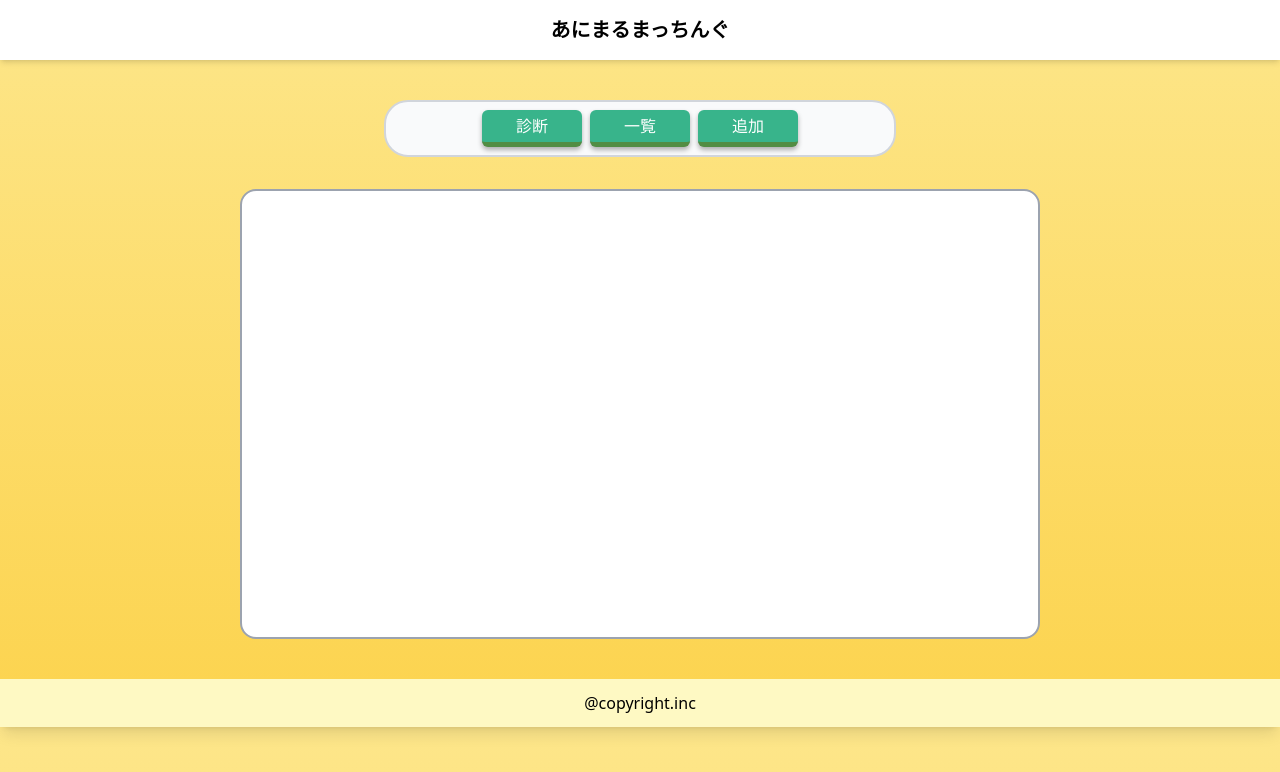
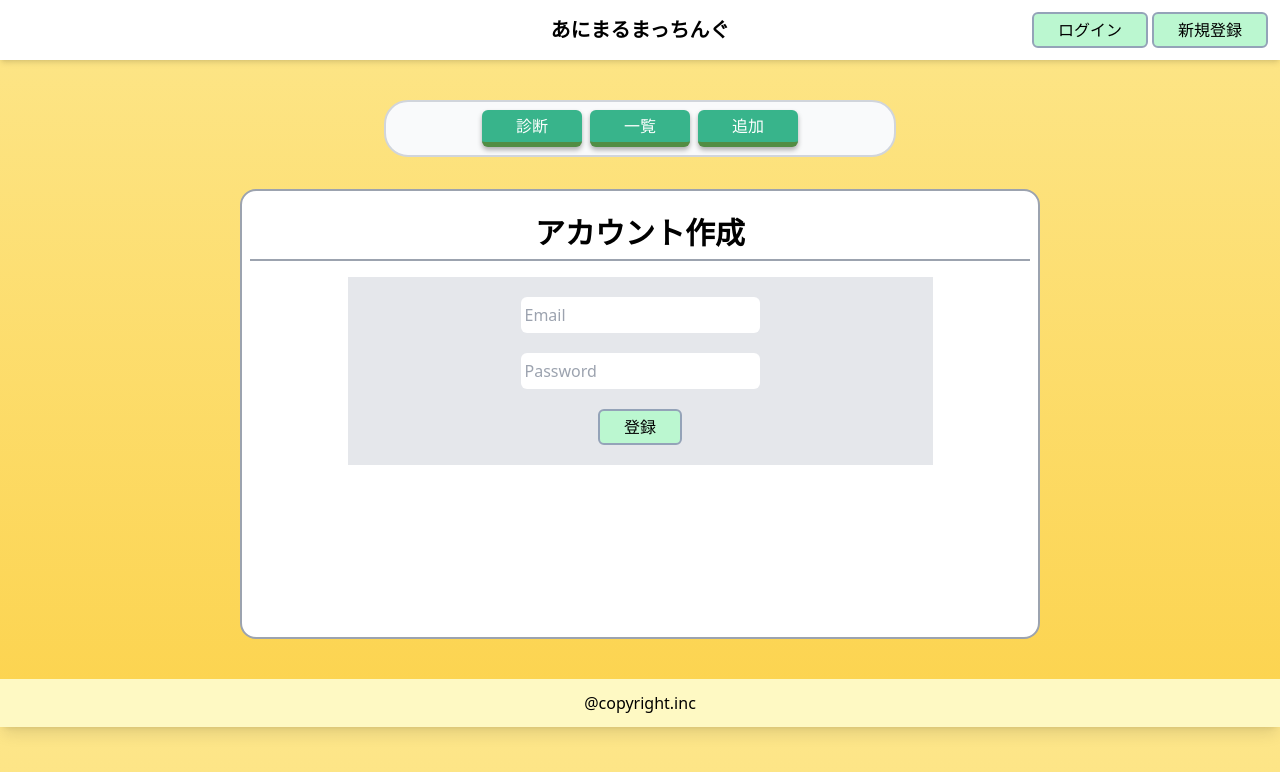
Before and after one commit to igarashi20176/animal-matching, a Vue app: page /sign-in in a window 1280 px wide. Shown: the top 772 px of the page. Built offline with nearby package versions, Linux system fonts and the light colour scheme; no server answers.

Commit message:
add register

```diff
--- a/package.json
+++ b/package.json
@@ -12,6 +12,7 @@
     "@headlessui/vue": "^1.7.2",
     "@heroicons/vue": "^2.0.11",
     "firebase": "^9.11.0",
+    "firebaseui": "^6.0.1",
     "uuid4": "^2.0.3",
     "vue": "^3.2.37",
     "vue-router": "^4.1.5",
--- a/src/parts/TheHeader.vue
+++ b/src/parts/TheHeader.vue
@@ -1,11 +1,25 @@
 <template>
-  <header class="bg-[#fff] p-4 text-center shadow-md">
+  <header class="relative w-full flex justify-center items-center bg-[rgb(255,255,255)] p-4 shadow-md">
     <h2 class="font-bold text-xl">{{ title }}</h2>
+    <div class="absolute right-3">
+      <router-link class="mr-1" to="/register">
+        <TheNormalBtn>
+          ログイン
+        </TheNormalBtn>
+      </router-link>
+      <router-link to="/sign-in">
+        <the-normal-btn>
+          新規登録
+        </the-normal-btn>
+      </router-link>
+    </div>
   </header>
+
 </template>
 
 <script setup>
   import { defineProps } from "vue";
+  import TheNormalBtn from "../parts/TheNormalBtn.vue";
 
   defineProps({
     title: String
--- a/src/parts/TheNormalBtn.vue
+++ b/src/parts/TheNormalBtn.vue
@@ -1,6 +1,6 @@
 <template>
   <button
-    class="py-2 px-6 border-2 border-gray-400 rounded-md bg-green-200 transition-all hover:bg-green-300 hover:text-[#fff]">
+    class="py-1 px-6 border-2 font-medium border-slate-400 rounded-md transition-all bg-green-200 hover:bg-green-300 hover:translate-y-[-1px]">
     <slot>ボタン</slot>
   </button>
 </template>
--- a/src/router/router.js
+++ b/src/router/router.js
@@ -19,6 +19,16 @@ const routes = [
         name: 'add',
         component: Add
     },
+    {
+        path: '/register',
+        name: "register",
+        component: () => import("../views/Register.vue")
+    },
+    {
+        path: '/sign-in',
+        name: "signIn",
+        component: () => import("../views/Register.vue")
+    },
     // {
     //     path: '/edit/:id',
     //     name: 'edit',
--- /dev/null
+++ b/src/views/Register.vue
@@ -0,0 +1,34 @@
+<template>
+  <h2 class="font-bold text-3xl border-b-2 border-gray-400 pb-2 text-center my-4">アカウント作成</h2>
+  <div class="w-3/4 flex flex-col items-center gap-y-5 m-auto p-5 bg-gray-200">
+    <p><input type="text" class="h-9 rounded-md p-1" placeholder="Email" v-model="email"></p>
+    <p><input type="password" class="h-9 rounded-md p-1" placeholder="Password" v-model="password"></p>
+    <the-normal-btn class="inline" @click="register">
+      登録
+    </the-normal-btn>
+  </div>
+</template>
+
+<script setup>
+  import { ref } from "vue";
+  import { getAuth, createUserWithEmailAndPassword } from "firebase/auth";
+  import { useRouter } from "vue-router";
+  import TheNormalBtn from "../parts/TheNormalBtn.vue";
+
+  const router = useRouter()
+
+  let email = ref("")
+  let password = ref("")
+
+  const register = () => {
+    createUserWithEmailAndPassword(getAuth(), email.value, password.value)
+      .then (data => {
+        console.log("Successfully registered!");
+        router.push("/list")
+      })
+      .catch (error => {
+        console.log(error.code);
+        alert(error.message)
+      })
+  }
+</script>
```
Also changed, not shown: src/views/SignIn.vue (added), 1 other file (tests, documents, lock files or other folders).
